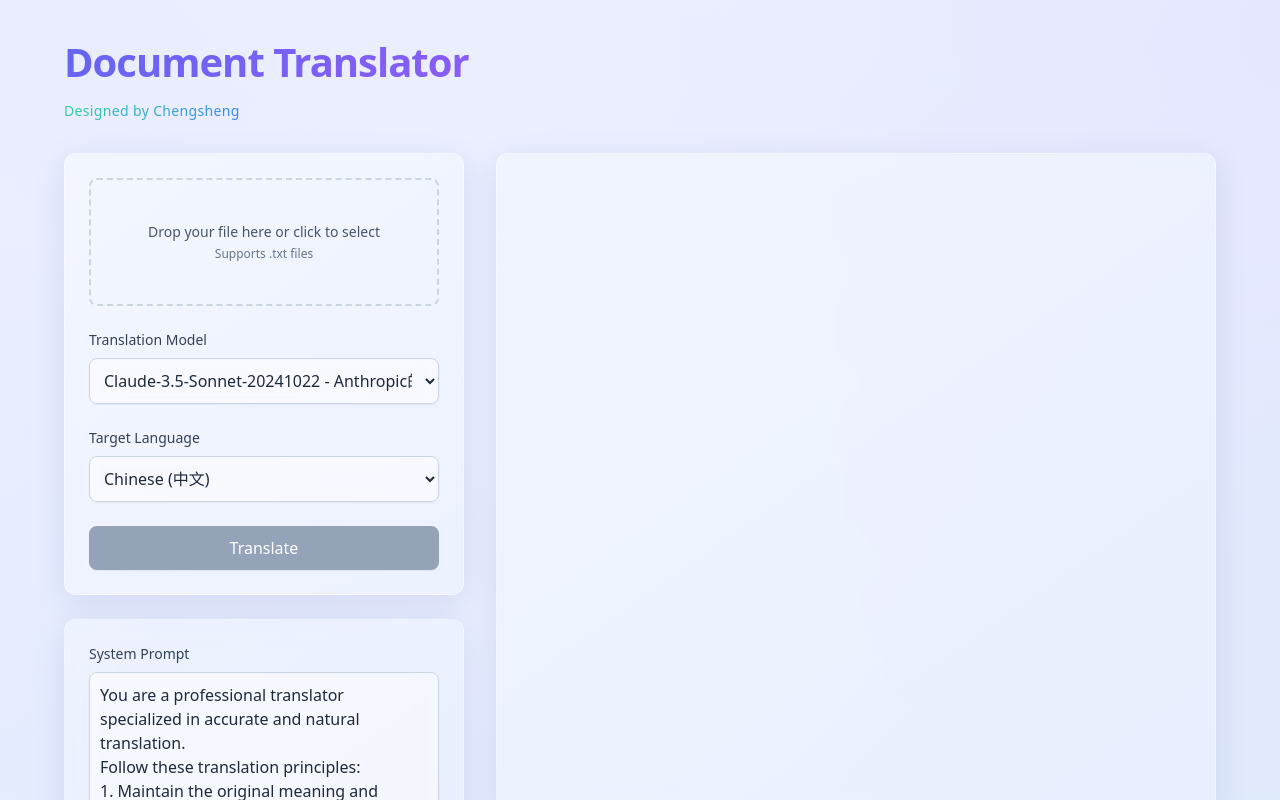
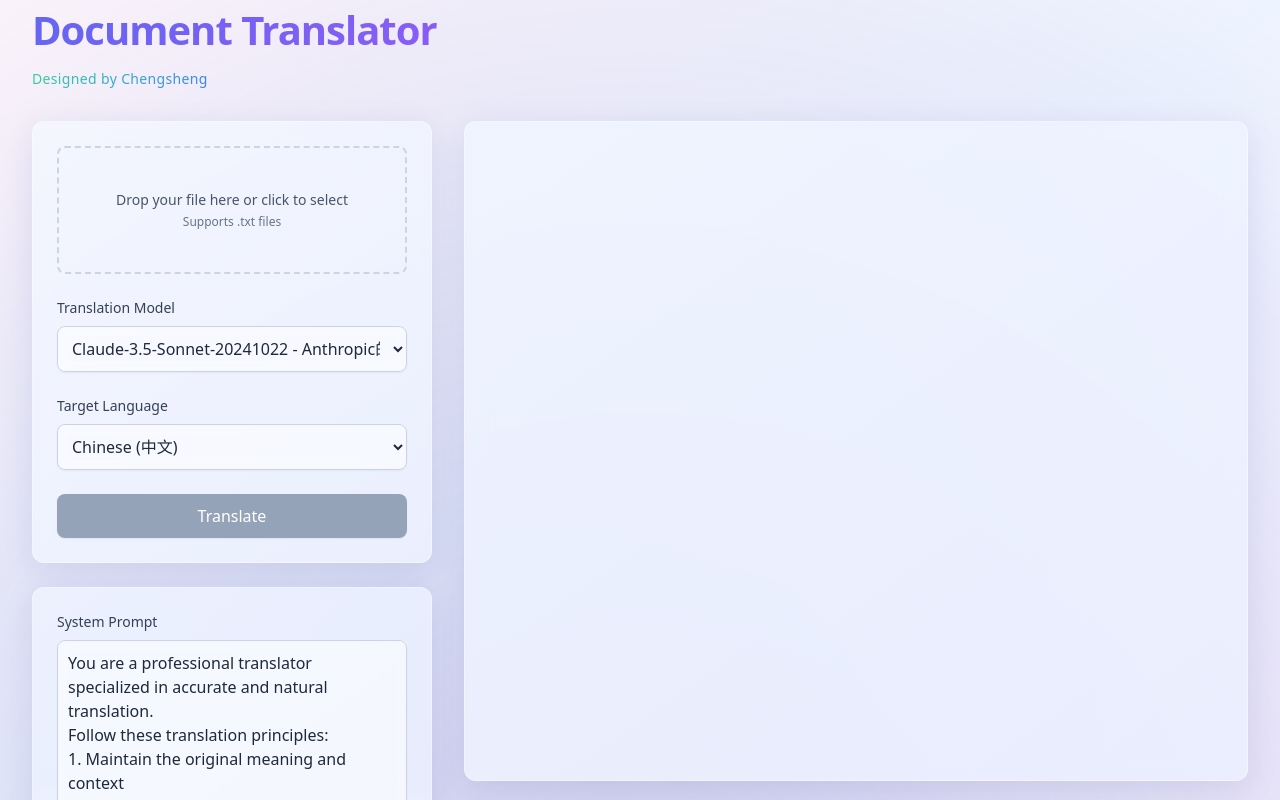
Before and after one commit to DylanDDeng/ai-translator, a Next.js app: page /translator in a window 1280 px wide. Shown: the top 800 px of the page. Built offline with nearby package versions, Linux system fonts and the light colour scheme; a small style sheet from the web is missing.

Commit message:
fix: resolve white edge issue during scrolling
- Update background positioning to fixed
- Add full width to containers
- Improve z-index layering
- Hide scrollbars
- Add smooth scrolling

```diff
--- a/src/app/globals.css
+++ b/src/app/globals.css
@@ -19,6 +19,21 @@
   min-height: 100vh;
   color: #1e293b;
   font-family: "LXGW WenKai", ui-sans-serif, system-ui, -apple-system, BlinkMacSystemFont, "Segoe UI", Roboto, "Helvetica Neue", Arial, sans-serif;
+  background: #fafaff;
+  overflow-x: hidden;
+}
+
+html {
+  scroll-behavior: smooth;
+}
+
+::-webkit-scrollbar {
+  display: none;
+}
+
+* {
+  -ms-overflow-style: none;  /* IE and Edge */
+  scrollbar-width: none;  /* Firefox */
 }
 
 .gradient-border {
--- a/src/app/page.tsx
+++ b/src/app/page.tsx
@@ -59,18 +59,18 @@
   const router = useRouter();
 
   return (
-    <div className="min-h-screen bg-[#fafaff] relative overflow-hidden">
+    <div className="min-h-screen bg-[#fafaff] relative overflow-hidden w-full">
       {/* Animated Background Gradients */}
-      <div className="absolute inset-0 bg-gradient-to-br from-pink-100/40 via-blue-100/40 to-purple-100/40" />
-      <div className="absolute inset-0 bg-[radial-gradient(circle_at_50%_120%,rgba(120,119,198,0.3),rgba(255,255,255,0))]" />
-      <div className="absolute top-0 left-0 w-full h-full">
+      <div className="fixed inset-0 bg-gradient-to-br from-pink-100/40 via-blue-100/40 to-purple-100/40" />
+      <div className="fixed inset-0 bg-[radial-gradient(circle_at_50%_120%,rgba(120,119,198,0.3),rgba(255,255,255,0))]" />
+      <div className="fixed top-0 left-0 w-full h-full">
         <div className="absolute top-10 left-10 w-72 h-72 bg-pink-200/30 rounded-full mix-blend-multiply filter blur-3xl animate-blob" />
         <div className="absolute top-0 right-20 w-72 h-72 bg-purple-200/30 rounded-full mix-blend-multiply filter blur-3xl animate-blob animation-delay-2000" />
         <div className="absolute bottom-20 left-20 w-72 h-72 bg-blue-200/30 rounded-full mix-blend-multiply filter blur-3xl animate-blob animation-delay-4000" />
       </div>
 
       {/* Content */}
-      <div className="relative">
+      <div className="relative z-10">
         {/* Hero Section */}
         <div className="container mx-auto px-4 py-16">
           <div className="text-center max-w-3xl mx-auto mb-16">
--- a/src/app/translator/page.tsx
+++ b/src/app/translator/page.tsx
@@ -273,7 +273,13 @@
   };
 
   return (
-    <main className="min-h-screen p-8">
+    <div className="min-h-screen bg-[#fafaff] relative overflow-hidden w-full">
+      {/* Background gradients */}
+      <div className="fixed inset-0 bg-gradient-to-br from-pink-100/40 via-blue-100/40 to-purple-100/40" />
+      <div className="fixed inset-0 bg-[radial-gradient(circle_at_50%_120%,rgba(120,119,198,0.3),rgba(255,255,255,0))]" />
+
+      {/* Content */}
+      <div className="relative z-10">
         <div className="max-w-[1920px] mx-8 animate-fade-in">
           <div className="flex flex-col items-start mb-8">
             <h1 className="logo-text">Document Translator</h1>
@@ -485,6 +491,7 @@
             </div>
           </div>
         </div>
-    </main>
+      </div>
+    </div>
   );
 }
```
Lines whose indentation alone changed are shown as unchanged.
